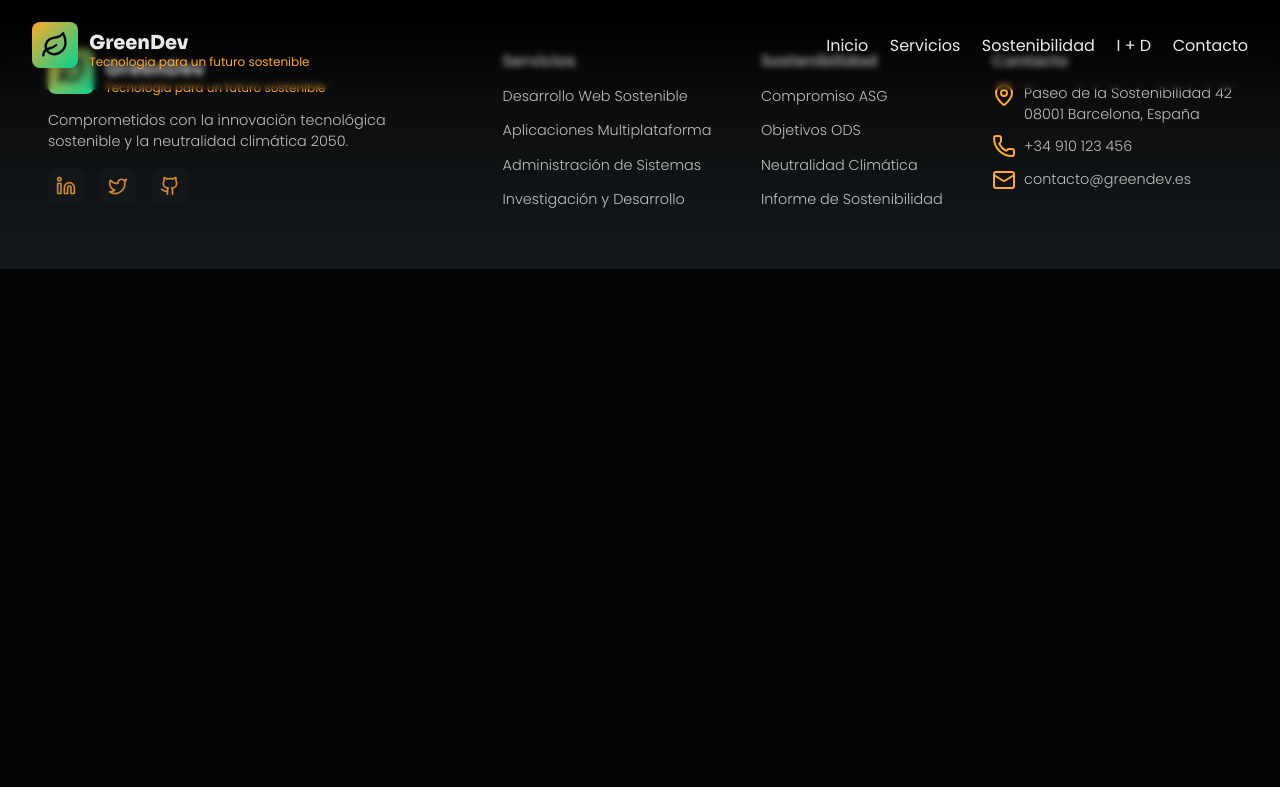
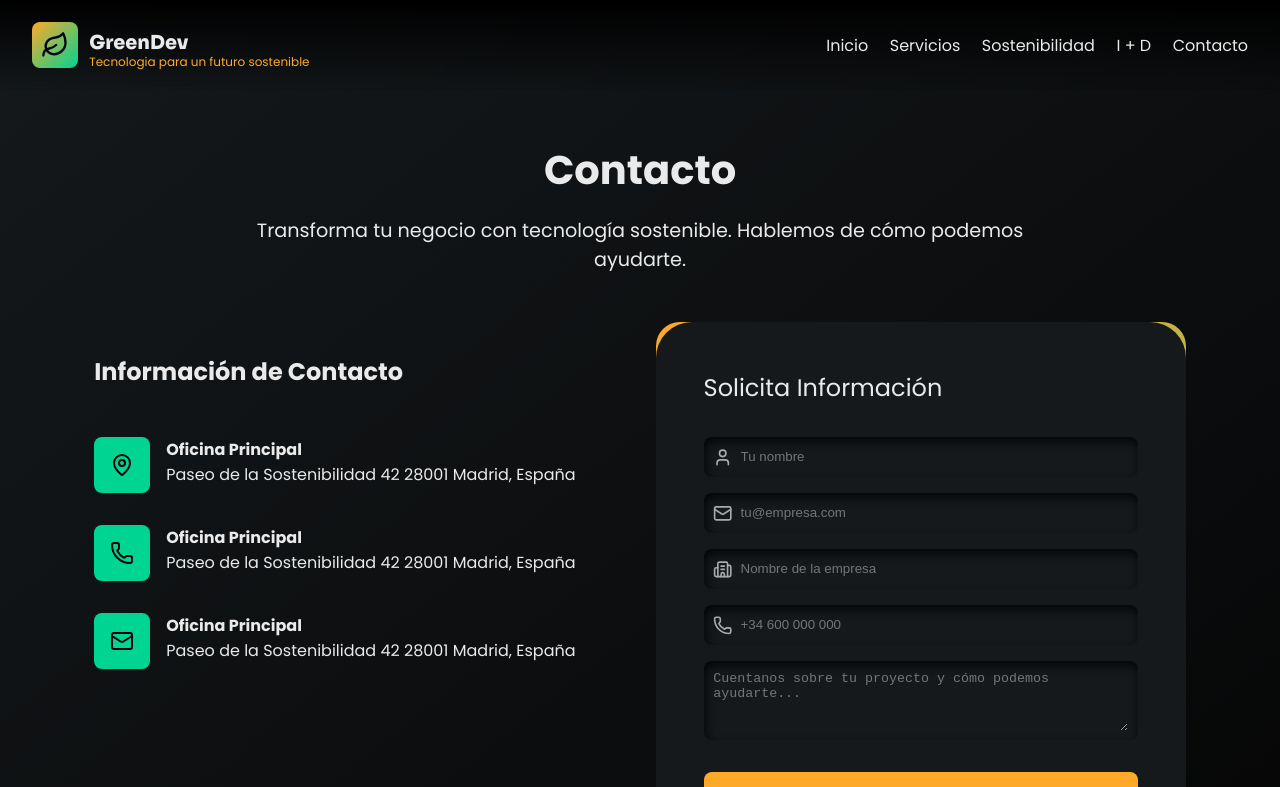
Before and after one commit to nkaryoli/GreenDev, a Vue app: page /contacto in a window 1280 px wide. Shown: the top 787 px of the page. Built offline with nearby package versions, Linux system fonts and the light colour scheme.

Commit message:
add contact page

```diff
--- /dev/null
+++ b/src/components/features/Contact/ContactInfomation.vue
@@ -0,0 +1,77 @@
+<script setup>
+import { MapPin, Phone, Mail } from 'lucide-vue-next';
+</script>
+
+<template>
+	<div class="section">
+		<h3>Información de Contacto</h3>
+
+		<div class="contact-info">
+			<div class="contact-icon">
+				<MapPin />
+			</div>
+			<div>
+				<h4>Oficina Principal</h4>
+				<p>Paseo de la Sostenibilidad 42
+					28001 Madrid, España</p>
+			</div>
+		</div>
+
+		<div class="contact-info">
+			<div class="contact-icon">
+				<Phone />
+			</div>
+			<div>
+				<h4>Oficina Principal</h4>
+				<p>Paseo de la Sostenibilidad 42
+					28001 Madrid, España</p>
+			</div>
+		</div>
+
+		<div class="contact-info">
+			<div class="contact-icon">
+				<Mail />
+			</div>
+			<div>
+				<h4>Oficina Principal</h4>
+				<p>Paseo de la Sostenibilidad 42
+					28001 Madrid, España</p>
+			</div>
+		</div>
+
+	</div>
+</template>
+
+<style scoped>
+.section {
+	padding-top: 2rem;
+}
+
+.section h3 {
+	font-size: 1.5rem;
+	max-width: 800px;
+	margin-bottom: 3rem;
+}
+
+.contact-info {
+	display: flex;
+	gap: 1rem;
+	margin-bottom: 2rem;
+}
+
+.contact-icon {
+	background-color: var(--secondary-100);
+	padding: 1rem;
+	border-radius: 8px;
+	display: flex;
+	align-items: center;
+	justify-content: center;
+}
+
+.contact-icon svg {
+	width: 24px;
+	height: 24px;
+	color: var(--bg-primary);
+}
+
+</style>
--- /dev/null
+++ b/src/components/features/Contact/ContactSection.vue
@@ -0,0 +1,56 @@
+<script setup>
+import ContactForm from '../../forms/ContactForm.vue';
+import ContactInfomation from '../Contact/ContactInfomation.vue';
+</script>
+
+<template>
+	<section>
+		<h2>Contacto</h2>
+		<p>Transforma tu negocio con tecnología sostenible. Hablemos de cómo podemos ayudarte.</p>
+		<div class="container">
+			<ContactInfomation />
+			<ContactForm />
+		</div>
+	</section>
+</template>
+
+<style scoped>
+section {
+	max-width: 1500px;
+	min-height: 100vh;
+	display: flex;
+	flex-direction: column;
+	justify-content: center;
+	align-items: center;
+	margin: auto;
+	padding: 140px 2rem;
+
+}
+
+h2 {
+	font-size: 2.5rem;
+	margin-bottom: 1rem;
+	text-align: center;
+}
+
+p {
+	font-size: 1.2rem;
+	text-align: center;
+	max-width: 800px;
+	margin-bottom: 3rem;
+}
+
+.container {
+	width: 100%;
+	display: grid;
+	grid-template-columns: auto auto;
+	justify-content: center;
+	gap: 5rem;
+}
+
+@media (max-width: 968px) {
+	.container {
+		grid-template-columns: auto;
+	}
+}
+</style>
--- /dev/null
+++ b/src/components/forms/ContactForm.vue
@@ -0,0 +1,128 @@
+<script setup>
+import { User, Mail, Building2, Phone, Send } from 'lucide-vue-next';
+</script>
+
+<template>
+	<div class="card">
+		<div class="inner-card">
+			<form class="form">
+				<p id="heading">Solicita Información</p>
+				<div class="field">
+					<User class="input-icon" />
+					<input type="text" class="input-field" placeholder="Tu nombre" />
+				</div>
+				<div class="field">
+					<Mail class="input-icon" />
+					<input type="text" class="input-field" placeholder="tu@empresa.com" />
+				</div>
+				<div class="field">
+					<Building2 class="input-icon" />
+					<input type="text" class="input-field" placeholder="Nombre de la empresa" />
+				</div>
+				<div class="field">
+					<Phone class="input-icon" />
+					<input type="text" class="input-field" placeholder="+34 600 000 000" />
+				</div>
+				<div class="field">
+					<textarea rows="4" cols="50" class="input-field" placeholder="Cuentanos sobre tu proyecto y cómo podemos ayudarte..."></textarea>
+				</div>
+
+				<button>
+					Enviar consulta
+					<Send />
+				</button>
+			</form>
+		</div>
+	</div>
+</template>
+
+<style scoped>
+
+.card {
+	background-image: linear-gradient(163deg, var(--primary-100) 0%, var(--secondary-100) 100%);
+	border-radius: 24px;
+	transition: all 0.3s;
+}
+
+.inner-card {
+	border-radius: 36px;
+	overflow: hidden;
+	transition: all 0.2s;
+}
+
+.inner-card:hover {
+	transform: scale(0.99);
+	border-radius: 20px;
+}
+
+.card:hover {
+	box-shadow: 0px 0px 30px 1px var(--secondary-50);
+}
+
+.form {
+	display: flex;
+	flex-direction: column;
+	gap: 1rem;
+	padding: 3rem;
+	background-color: var(--bg-secondary);
+	transition: 0.4s ease-in-out;
+}
+
+#heading {
+	font-size: 1.5rem;
+	max-width: 800px;
+	margin-bottom: 1rem;
+}
+
+.field {
+	width: 100%;
+	display: flex;
+	align-items: center;
+	justify-content: center;
+	gap: 0.5rem;
+	border-radius: 8px;
+	padding: 0.6rem;
+	border: none;
+	outline: none;
+	background-color: var(--bg-secondary);
+	box-shadow: inset 2px 5px 10px var(--bg-primary);
+}
+
+.input-icon {
+	height: 1.3rem;
+	width: 1.3rem;
+	opacity: 0.7;
+}
+
+.input-field {
+	background: none;
+	border: none;
+	outline: none;
+	width: 100%;
+	color: var(--text-color);
+}
+
+button {
+	width: 100%;
+	display: flex;
+	align-items: center;
+	justify-content: center;
+	align-self: center;
+	gap: 0.3rem;
+	font-size: 1rem;
+	font-weight: 700;
+	color: white;
+	background:  var(--primary-100);
+	padding: 1rem 2rem;
+	margin-top: 1rem;;
+	border-radius: 8px;
+	border: none;
+	cursor: pointer;
+	transition: all 0.3s ease;
+}
+
+button:hover {
+	box-shadow: 0 10px 15px -3px var(--primary-50);
+}
+
+</style>
--- /dev/null
+++ b/src/pages/ContactPage.vue
@@ -0,0 +1,16 @@
+<script setup>
+import ContactSection from '../components/features/Contact/ContactSection.vue';
+</script>
+
+<template>
+	<div>
+		<ContactSection />
+	</div>
+</template>
+
+<style scoped>
+	div {
+		background: linear-gradient(to bottom right, var(--bg-secondary), var(--bg-primary));
+		min-height: 100vh;
+	}
+</style>
--- a/src/router/index.js
+++ b/src/router/index.js
@@ -2,6 +2,7 @@ import { createWebHistory, createRouter} from "vue-router";
 import Home from "../pages/HomePage.vue";
 import ServicesPage from "../pages/ServicesPage.vue";
 import SustenabilityPage from "../pages/SustenabilityPage.vue";
+import ContactPage from "../pages/ContactPage.vue";
 
 const router = createRouter({
 	history: createWebHistory(),
@@ -20,6 +21,11 @@ const router = createRouter({
 			path: "/sostenibilidad",
 			name: "sostenibilidad",
 			component: SustenabilityPage,
+		},
+		{
+			path: "/contacto",
+			name: "contacto",
+			component: ContactPage,
 		}
 	]
 })
```
